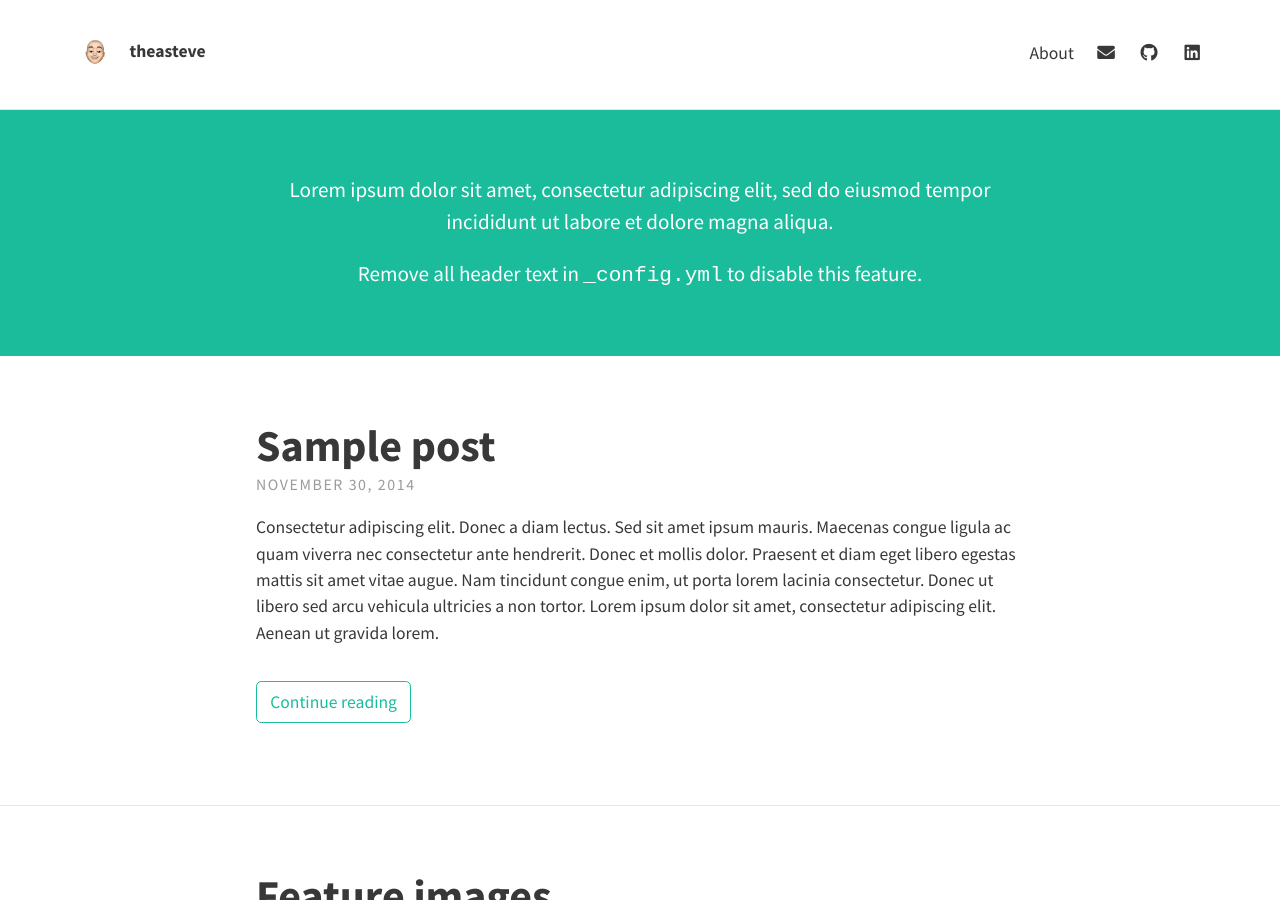
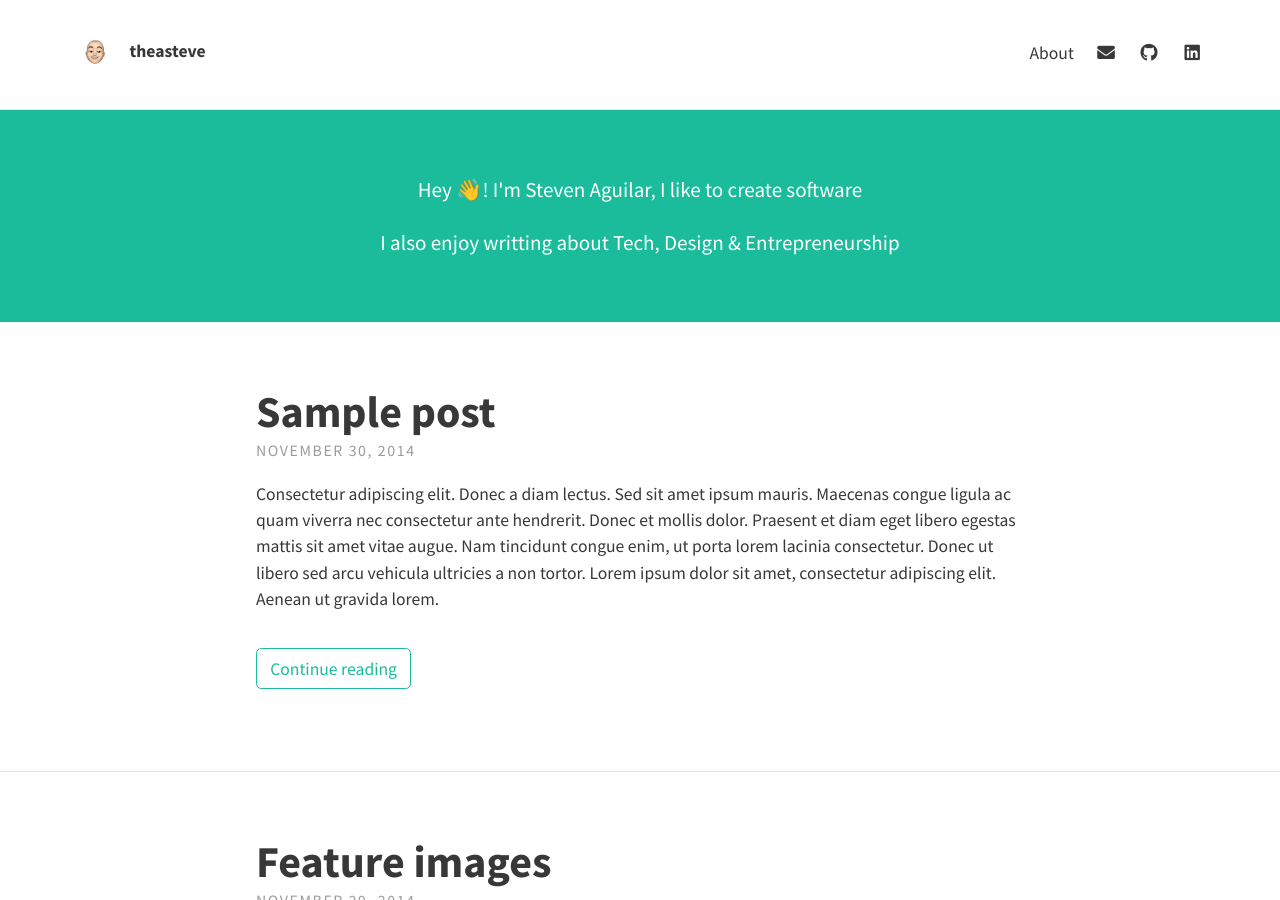
Before and after one commit to theasteve/mysite, a Jekyll site: the page built from index.html, in a window 1280 px wide and 900 px high. Built offline with Jekyll 4.4.1, drawn with Linux system fonts in a browser that asks for light colours; nearby versions of some CDN libraries; the list of posts is cut into pages by our own code.

```diff
--- a/_config.yml
+++ b/_config.yml
@@ -13,9 +13,9 @@ theme_settings:
 
   # Header and footer text
   header_text: >
-     <p>Lorem ipsum dolor sit amet, consectetur adipiscing elit, sed do eiusmod tempor incididunt ut labore et dolore magna aliqua.</p>
+     <p>Hey 👋! I'm Steven Aguilar, I like to create software </p>
 
-     <p>Remove all header text in <code>_config.yml</code> to disable this feature.</p>
+     <p>I also enjoy writting about Tech, Design & Entrepreneurship</p>
   header_text_feature_image:
   footer_text: >
    Powered by <a href="https://jekyllrb.com/">Jekyll</a> with <a href="https://github.com/rohanchandra/type-theme">Type Theme</a>
@@ -46,7 +46,7 @@ theme_settings:
 
   # Scripts
   google_analytics: "UA-170023621-1"# Tracking ID, e.g. "UA-000000-01"
-  disqus_shortname: "theasteve_blog"
+  disqus_shortname: "theasteve-blog"
   katex: true # Enable if using math markup
   search: false # Enable the search feature
 
```
